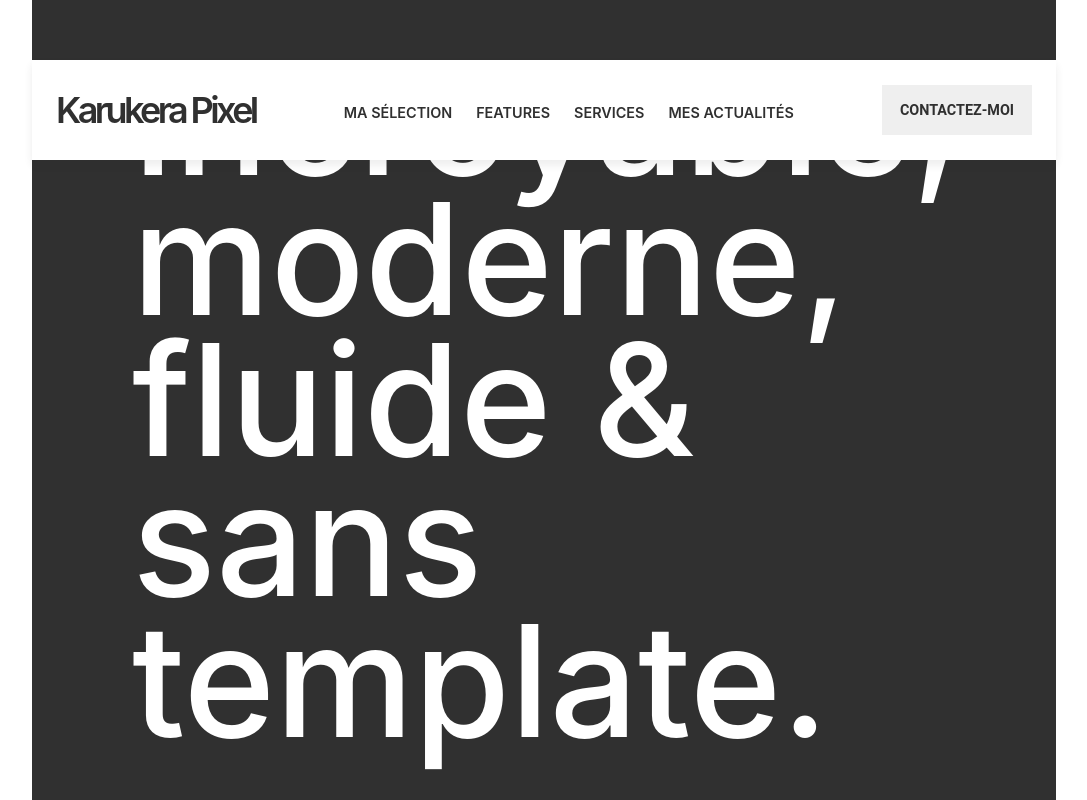
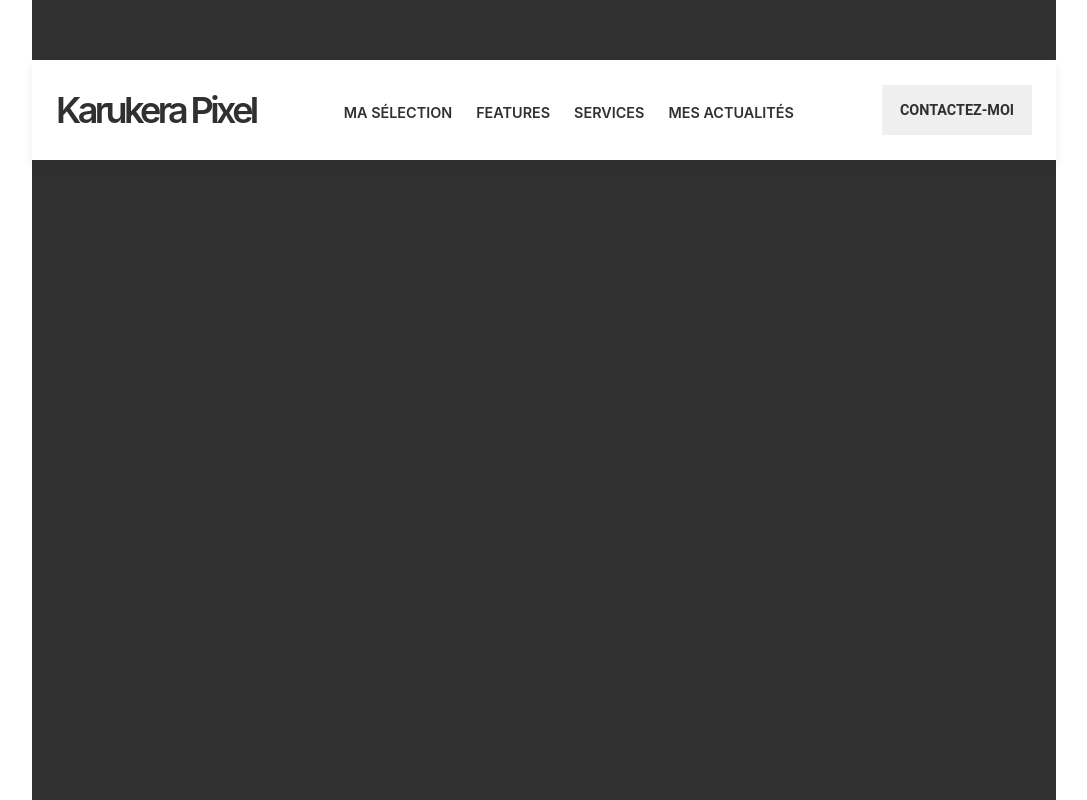
Before and after one commit to karukerapixel/my-app, a React (Create React App) app: page / in a window 1280 px wide. Shown: the top 800 px of the page, without its empty margins (96-1183 px from the left). Built offline with nearby package versions, Linux system fonts and the light colour scheme.

Commit message:
change of the hero component

```diff
--- a/src/components/Hero/index.tsx
+++ b/src/components/Hero/index.tsx
@@ -1,10 +1,14 @@
 import React from 'react';
 import { HeroWrapper } from './style';
 
-const Hero: React.FC = () => {
+type HeroProps = {
+  heading: string;
+};
+
+const Hero: React.FC<HeroProps> = ({ heading }) => {
   return (
     <HeroWrapper>
-      <h1>Incroyable, moderne, fluide & sans template.</h1>
+      <h1>{heading}</h1>
     </HeroWrapper>
   );
 };
```
Also changed, not shown: 1 other file (tests, documents, lock files or other folders).
